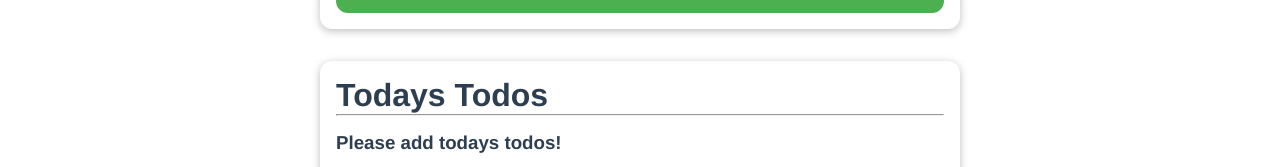
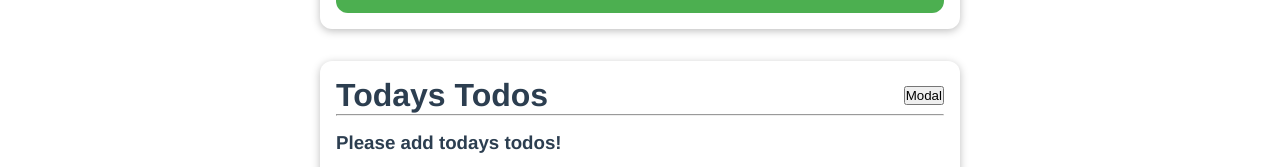
Before and after one commit to PetterFogel/vue-todo-list, a Vue app: page / in a window 1280 px wide. Shown: the part 240-407 px from the top of the page. Built offline with nearby package versions, Linux system fonts and the light colour scheme.

Commit message:
Implement base modal with animations

```diff
--- /dev/null
+++ b/src/components/UI/BaseModal.vue
@@ -0,0 +1,63 @@
+<template>
+  <div open v-if="open" class="backdrop" @click="$emit('closeModal')"></div>
+  <transition name="modal">
+    <dialog open v-if="open">
+      <base-button mode="secondary" @click="$emit('closeModal')"
+        >Close</base-button
+      >
+    </dialog>
+  </transition>
+</template>
+
+<script>
+export default {
+  props: ["open"],
+  emits: ["closeModal"],
+};
+</script>
+
+<style scoped>
+.backdrop {
+  position: fixed;
+  top: 0;
+  left: 0;
+  width: 100%;
+  height: 100vh;
+  z-index: 10;
+  background-color: rgba(0, 0, 0, 0.75);
+}
+
+dialog {
+  position: fixed;
+  top: 30vh;
+  width: 30rem;
+  left: calc(50% - 15rem);
+  margin: 0;
+  box-shadow: 0 2px 8px rgba(0, 0, 0, 0.26);
+  border-radius: 12px;
+  padding: 1rem;
+  background-color: white;
+  z-index: 100;
+  border: none;
+}
+
+.modal-enter-active {
+  animation: modal 0.3s ease-out;
+}
+
+.modal-leave-active {
+  animation: modal 0.3s ease-in reverse;
+}
+
+@keyframes modal {
+  from {
+    opacity: 0;
+    transform: translateY(-50px) scale(0.9);
+  }
+
+  to {
+    opacity: 1;
+    transform: translateY(0) scale(1);
+  }
+}
+</style>
--- a/src/components/todo/TodoContainer.vue
+++ b/src/components/todo/TodoContainer.vue
@@ -1,6 +1,7 @@
 <template>
   <TodoForm @add-todo="addTodo" />
-  <TodoList />
+  <TodoList @open-modal="openModal" />
+  <base-modal :open="isModalOpen" @closeModal="closeModal"></base-modal>
 </template>
 
 <script>
@@ -11,12 +12,14 @@ export default {
   data() {
     return {
       todos: [],
+      isModalOpen: false,
     };
   },
   provide() {
     return {
       todos: this.todos,
       deleteTodo: this.deleteTodo,
+      openModal: this.openModal,
     };
   },
   methods: {
@@ -32,6 +35,12 @@ export default {
       const todoIndex = this.todos.findIndex((todo) => todo.id === todoId);
       this.todos.splice(todoIndex, 1);
     },
+    openModal() {
+      this.isModalOpen = true;
+    },
+    closeModal() {
+      this.isModalOpen = false;
+    },
   },
 };
 </script>
--- a/src/components/todo/TodoList.vue
+++ b/src/components/todo/TodoList.vue
@@ -1,6 +1,11 @@
 <template>
   <base-card>
-    <h1>Todays Todos</h1>
+    <div class="header">
+      <h1>Todays Todos</h1>
+      <base-button mode="secondary" @click="$emit('open-modal')"
+        >Modal</base-button
+      >
+    </div>
     <hr />
     <h3 v-if="todos <= 0">Please add todays todos!</h3>
     <TransitionGroup name="todo-list">
@@ -13,11 +18,18 @@
 import TodoItem from "./TodoItem.vue";
 export default {
   inject: ["todos"],
+  emits: ["open-modal"],
   components: { TodoItem },
 };
 </script>
 
 <style scoped>
+.header {
+  display: flex;
+  justify-content: space-between;
+  align-items: center;
+}
+
 h3 {
   margin: 1rem 0rem;
 }
--- a/src/main.js
+++ b/src/main.js
@@ -2,10 +2,12 @@ import { createApp } from "vue";
 import App from "./App.vue";
 import BaseCard from "./components/UI/BaseCard.vue";
 import BaseButton from "./components/UI/BaseButton.vue";
+import BaseModal from "./components/UI/BaseModal.vue";
 
 const app = createApp(App);
 
 app.component("base-card", BaseCard);
 app.component("base-button", BaseButton);
+app.component("base-modal", BaseModal);
 
 app.mount("#app");
```
